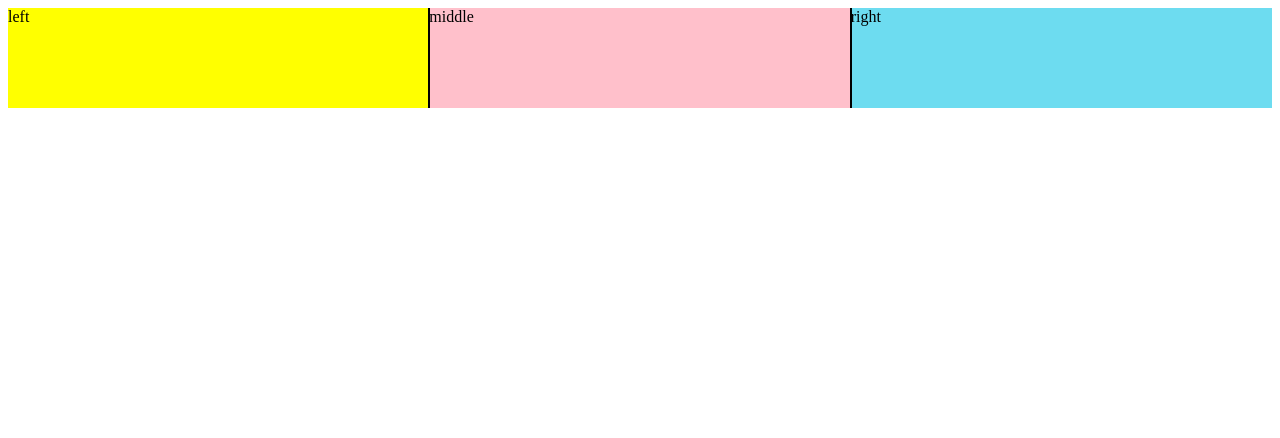
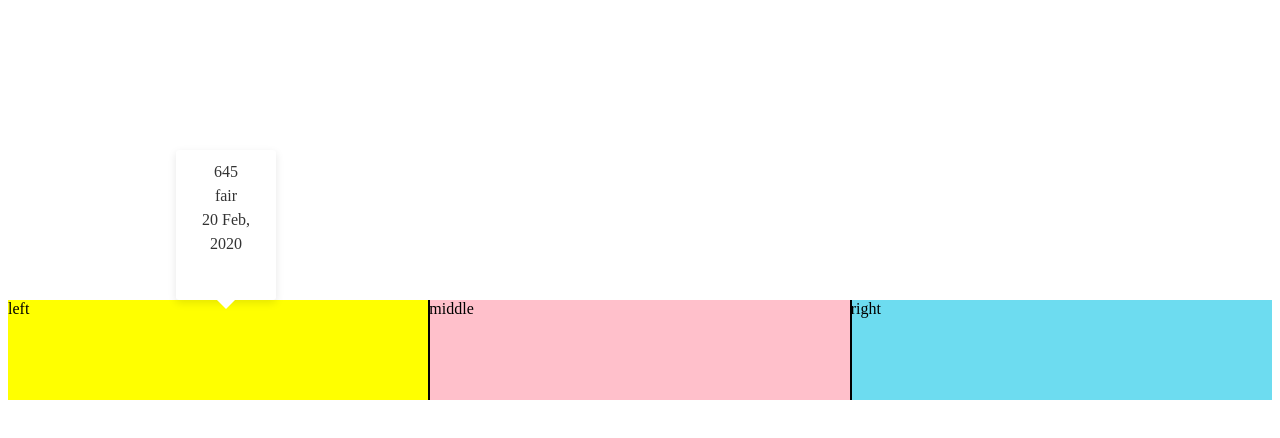
Before and after one commit to Embiggenerd/barmaker, a plain HTML site: page index.html in a window 1280 px wide. Both pictures are taken after a click on the element "left". Drawn offline with Linux system fonts and the light colour scheme.

Commit message:
toolTip showing on click

```diff
--- a/index.html
+++ b/index.html
@@ -9,11 +9,53 @@
       box-sizing: border-box;
       padding: 0;
     }
+    .toolTip {
+      width:100px;
+      height:150px;
+      font-size: 1em;
+      line-height: 1.5;
+      margin: 0;
+      list-style: none;
+      box-sizing: border-box;
+      position: absolute;
+      background: #fff;
+      color: #333333;
+      border-radius: 3px;
+      transition: all .1s ease;
+      pointer-events: none;
+      transform: translate(-50%, 0);
+      box-shadow: 0 3px 8px 0 rgba(0, 0, 0, 0.1);
+      padding: 10px 10px 8px;
+      text-align: center;
+      opacity: 1;
+      left: 368.88px;
+      top: 16.646px;
+      display: none;
+    }
+
+    .toolTip:after {
+      content: '';
+      display: block;
+      width: 0;
+      height: 0;
+      position: absolute;
+      border-left: 10px solid transparent;
+      border-right: 10px solid transparent;
+      border-top: 10px solid #fff;
+      left: calc(50% - 10px);
+      bottom: -9px;
+    }
+
   </style>
 </head>
+<body style="position:relative">
+  <div class="tooltip" id="toolTip" style="opacity: 1; left: 368.88px; top: 16.646px;">
+    <div class="tooltip-value">645</div>
+    <div class="tooltip-level fair">fair</div>
+    <div class="tooltip-date">20 Feb, 2020</div>
+  </div>
 
-<body class="font-sans w-full">
-  <div id="bar-parent">
+  <div style="margin-top:300px;" id="bar-parent"></div>
   </div>
 
   <script>
@@ -25,6 +67,7 @@
         this.mouseDownHandler = this.mouseDownHandler.bind(this)
         this.mouseMoveHandler = this.mouseMoveHandler.bind(this)
         this.mouseUpHandler = this.mouseUpHandler.bind(this)
+        this.onClickHandler = this.onClickHandler.bind(this)
         this.initBar(initialState);
       }
 
@@ -121,8 +164,15 @@
 
       onClickHandler(e) {
         e.preventDefault()
-        const mouseLocation = e.clientX
-        console.log({mouseLocation})
+        const toolTip = document.querySelector('#toolTip')
+        this.bar.appendChild(toolTip)
+        console.log('this.toolTip top',toolTip.getBoundingClientRect().height)
+        console.log('toolTip.style.height', toolTip.style)
+        const location = {x:e.clientX,y: this.bar.getBoundingClientRect().top}
+        toolTip.style.left = `${location.x}px`
+        toolTip.style.top = `-150px`
+        toolTip.style.display = "block"
+        console.log({location})
 
       }
 
```
